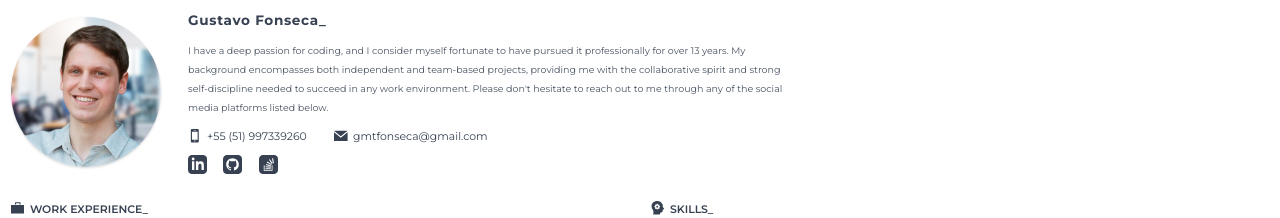
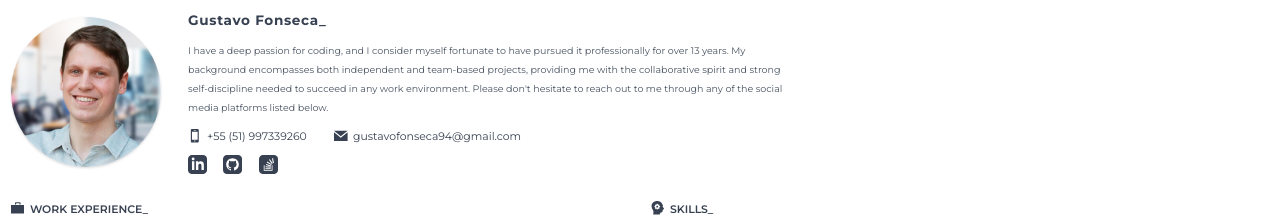
Before and after one commit to gmtfonseca/cv, a Vue app: page / in a window 1280 px wide. Shown: the top 218 px of the page. Built offline with nearby package versions, Linux system fonts and the light colour scheme.

Commit message:
update email

```diff
--- a/src/data.js
+++ b/src/data.js
@@ -5,7 +5,7 @@ export const profile = {
         self-discipline needed to succeed in any work environment.
         Please don't hesitate to reach out to me through any of the social media platforms listed below.`,
   phone: '+55 (51) 997339260',
-  email: 'gmtfonseca@gmail.com',
+  email: 'gustavofonseca94@gmail.com',
   socials: [
     {
       name: 'LinkedIn',
```
